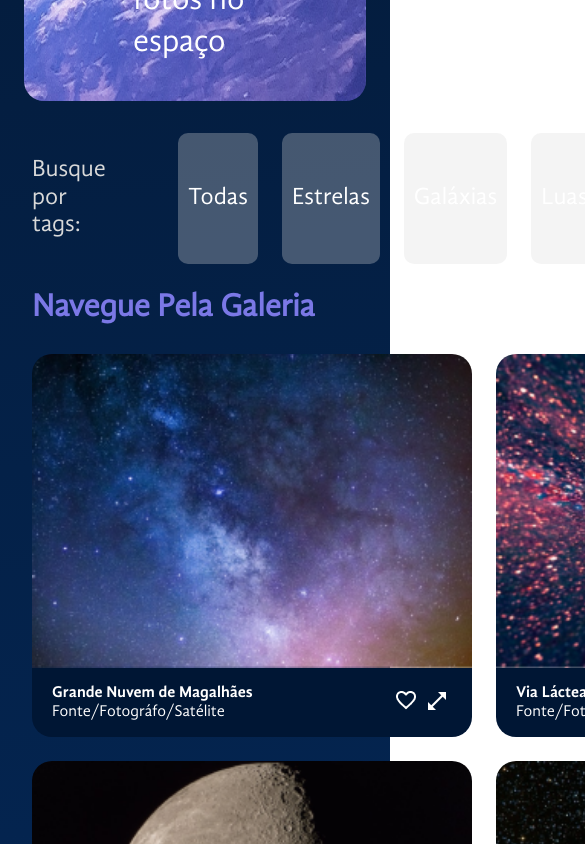
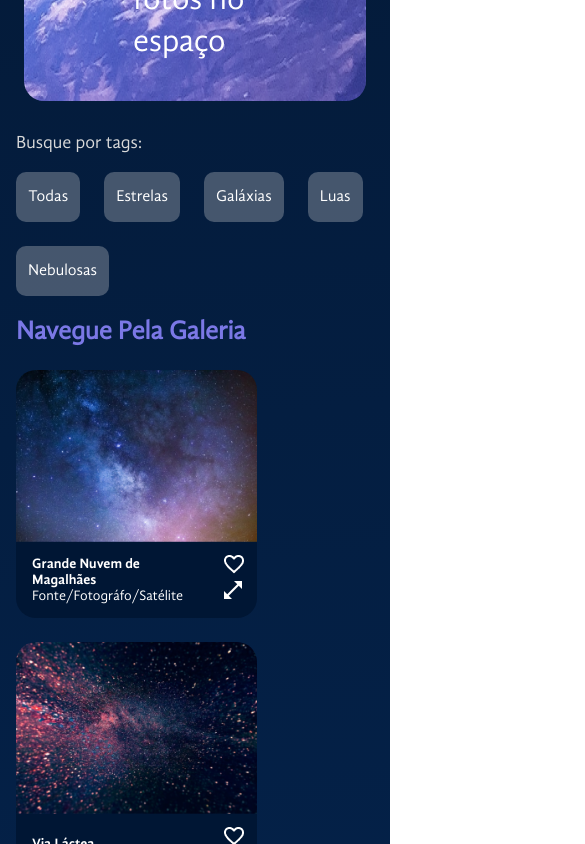
Before and after one commit to chiquinelli-bia/space-app, a React (Vite) app: page / in a window 390 px wide. Shown: the part 760-1604 px from the top of the page, 585 px wide, since content can reach past the window. Built offline with nearby package versions, Linux system fonts and the light colour scheme.

Commit message:
style(galeria): modifica orientação, tamanhos e fontes dos componentes da galeria para melhor responsividade

```diff
--- a/src/components/galeria/imagem/index.jsx
+++ b/src/components/galeria/imagem/index.jsx
@@ -35,6 +35,14 @@ const ImagemEstilizada = styled.figure`
     button {
       border: none;
       background: transparent;
+    }
+    @media screen and (max-width: 700px) {
+      padding: 12px 16px;
+      gap: 35px;
+      h3,
+      h4 {
+        font-size: 14px;
+      }
     }
   }
 `;
--- a/src/components/galeria/index.jsx
+++ b/src/components/galeria/index.jsx
@@ -8,7 +8,7 @@ import fotosPopulares from "@/../fotos-populares.json";
 const ConteudoGaleria = styled.div`
   margin: 2em 0 2em 297px;
   @media screen and (max-width: 700px) {
-    margin: 2em 2em;
+    margin: 2em 1em;
   }
 `;
 const ListaDeFotos = styled.ul`
@@ -23,11 +23,20 @@ const ListaDeFotos = styled.ul`
   li {
     max-width: 440px;
   }
+  @media screen and (max-width: 700px) {
+    min-width: auto;
+    li {
+      width: 241px;
+    }
+  }
 `;
 const ContainerMain = styled.div`
   display: flex;
   flex-direction: row;
   gap: 24px;
+  @media screen and (max-width: 700px) {
+    flex-direction: column;
+  }
 `;
 
 export default function Galeria({
--- a/src/components/galeria/populares/index.jsx
+++ b/src/components/galeria/populares/index.jsx
@@ -4,6 +4,10 @@ import styled from "styled-components";
 const PopularesEstilizados = styled.section`
   top: -92px;
   position: relative;
+  @media screen and (max-width: 700px) {
+    top: auto;
+    text-align: center;
+  }
 `;
 const ListaPopulares = styled.ul`
   display: flex;
@@ -14,6 +18,13 @@ const ListaPopulares = styled.ul`
   padding: 0;
   li img {
     border-radius: 16px;
+  }
+  @media screen and (max-width: 700px) {
+    flex-direction: row;
+    flex-wrap: wrap;
+    li img {
+      width: 152px;
+    }
   }
 `;
 const ButtonEstilizado = styled.button`
@@ -27,6 +38,12 @@ const ButtonEstilizado = styled.button`
   width: 100%;
   padding: 16px 0;
   margin: 24px 0 0 0;
+
+  @media screen and (max-width: 700px) {
+    width: auto;
+    padding: 14px 72px;
+    font-size: 18px;
+  }
 `;
 
 export default function Populares({ fotos = [] }) {
--- a/src/components/galeria/tags/index.jsx
+++ b/src/components/galeria/tags/index.jsx
@@ -27,10 +27,14 @@ const PEstilizado = styled.p`
   color: #d9d9d9;
   font-size: 24px;
   margin: 1em 2em 1em 0;
+  @media screen and (max-width: 768px) {
+    font-size: 18px;
+  }
 `;
 const TagsEstilizadas = styled.div`
   display: flex;
   gap: 24px;
+  flex-wrap: wrap;
 `;
 const ButtonEstilizado = styled.button`
   padding: 10px 8px;
@@ -45,13 +49,17 @@ const ButtonEstilizado = styled.button`
   &:hover {
     border-color: #c98cf1;
   }
+  @media screen and (max-width: 768px) {
+    font-size: 16px;
+    padding: 14px 10px;
+  }
 `;
 
 export default function Tags({ handleTag }) {
   return (
     <>
+      <PEstilizado>Busque por tags:</PEstilizado>
       <TagsEstilizadas>
-        <PEstilizado>Busque por tags:</PEstilizado>
         {tags.map((tag) => (
           <ButtonEstilizado onClick={handleTag} id={tag.id} key={tag.id}>
             {tag.titulo}
--- a/src/components/titulo/index.jsx
+++ b/src/components/titulo/index.jsx
@@ -4,6 +4,9 @@ const Titulo = styled.h2`
   color: #7b78e6;
   font-size: 32px;
   text-align: ${(props) => (props.$alinhamento ? props.$alinhamento : "left")};
+  @media screen and (max-width: 768px) {
+    font-size: 26px;
+  }
 `;
 
 export default Titulo;
```
